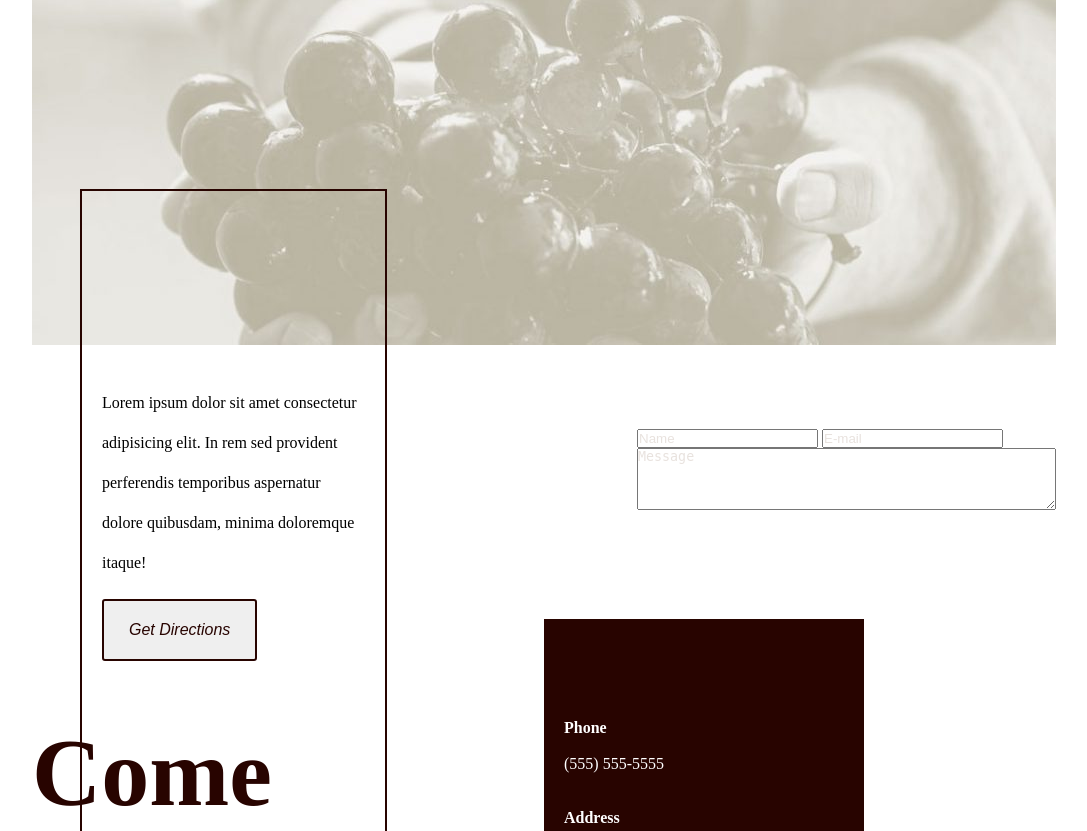
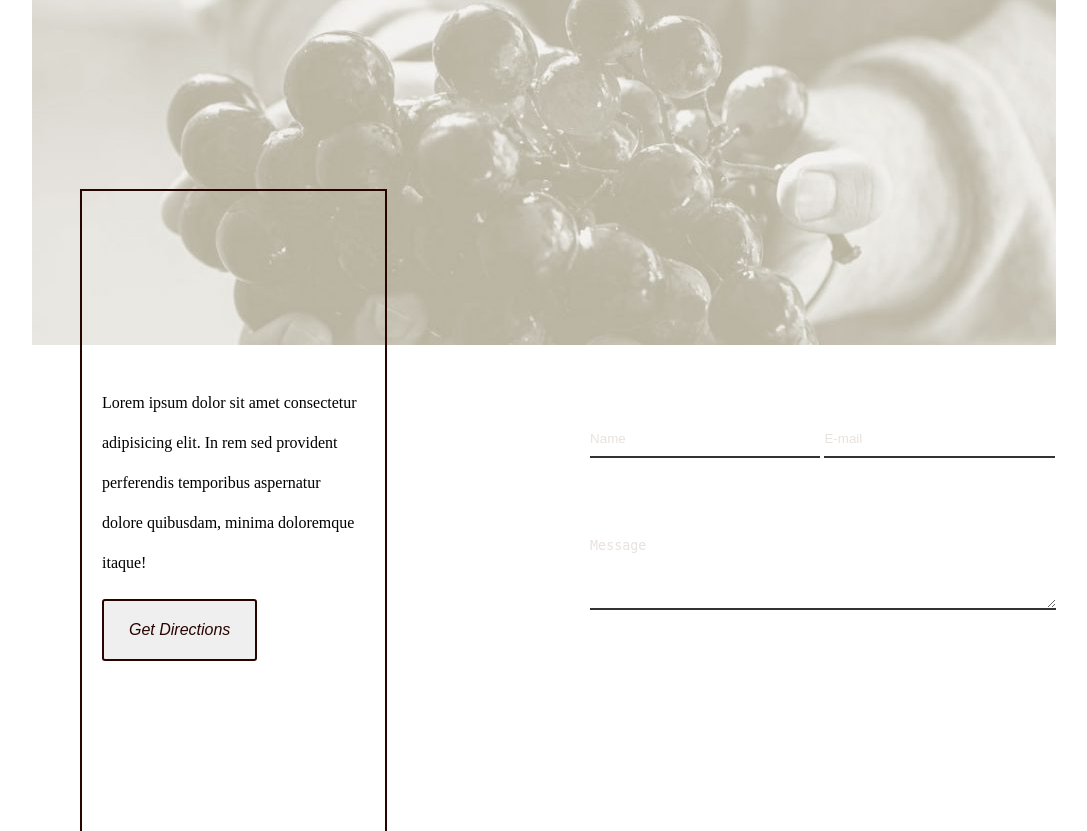
Before and after one commit to VergilKellley/delgadoWines, a PHP site: page /contact.php in a window 1280 px wide. Shown: the part 604-1435 px from the top of the page, without its empty margins (96-1183 px from the left). Run offline with PHP 8.4, Linux system fonts and the light colour scheme.

Commit message:
added styles to contact page form

```diff
--- a/css/styles.css
+++ b/css/styles.css
@@ -1313,7 +1313,7 @@ CONATACT PAGE THIRD CONTAINER
 ****************************/
 
 .third-contact-page-container {
-    margin: 5rem 0 10rem 0;
+    margin: 5rem 0 25rem 0;
 }
 
 .contact-page-box-form-container {
@@ -1343,3 +1343,20 @@ CONATACT PAGE THIRD CONTAINER
     position: absolute;
     right: 0;
 }
+
+.contact-page-form input {
+    width: 18vw;
+    margin-bottom: 5rem;
+    padding: 0 0 10px 0;
+    outline: none;
+    border: none;
+    border-bottom:2px solid #333;
+}
+
+.contact-page-form textarea {
+    width: 36.4vw;
+    padding: 0 0 10px 0;
+    outline: none;
+    border: none;
+    border-bottom:2px solid #333;
+}
```
